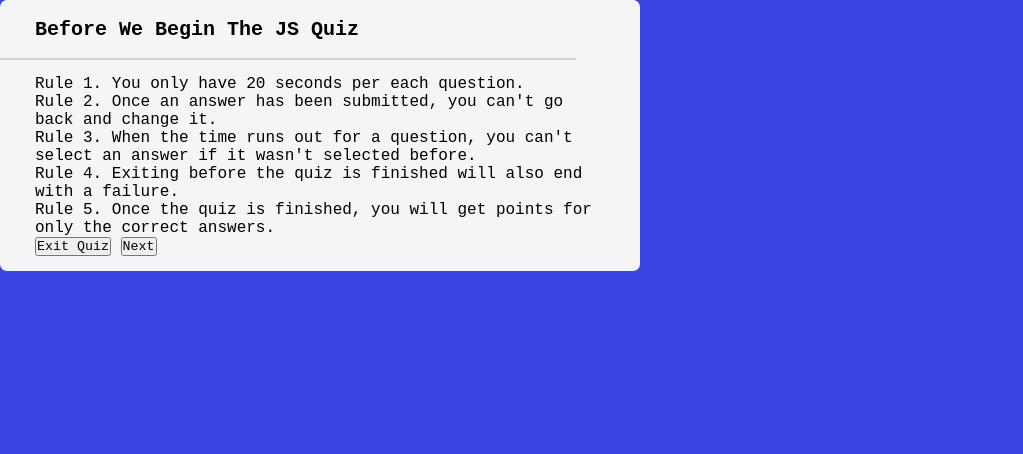
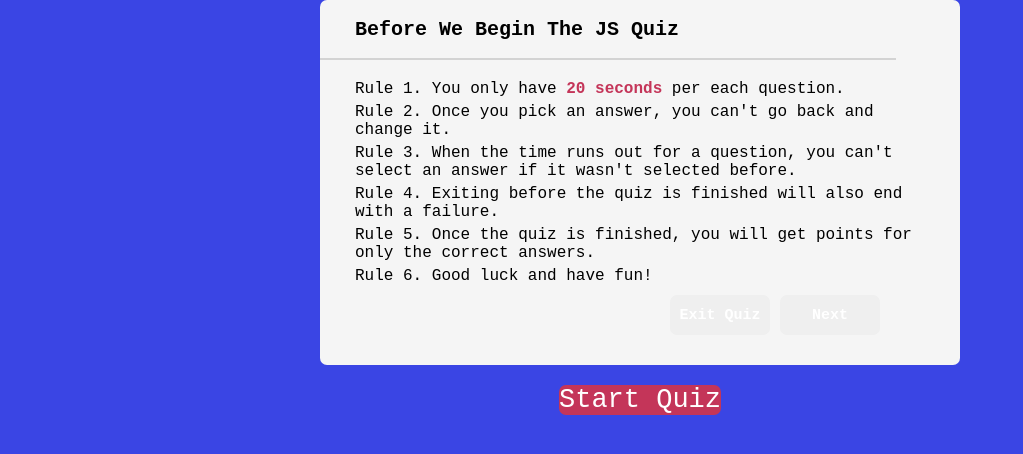
Before and after one commit to eduardvoicu/quiz, a plain HTML site: page index.html in a window 1280 px wide. Shown: the whole page, without its empty margins (0-1023 px from the left). Drawn offline with Linux system fonts and the light colour scheme.

Commit message:
added more css styling to buttons and info box

```diff
--- a/assets/script.js
+++ b/assets/script.js
@@ -136,3 +136,37 @@ $(document).on("click", ".question-option", function() {
 });
 
 displayQuestion(question[0]); */
+
+var timeEl = document.querySelector(".time");
+
+// Selects element by id
+var mainEl = document.getElementById("main");
+
+var secondsLeft = 10;
+
+function setTime() {
+  // Sets interval in variable
+  var timerInterval = setInterval(function() {
+    secondsLeft--;
+    timeEl.textContent = secondsLeft + " seconds left till colorsplosion.";
+
+    if(secondsLeft === 0) {
+      // Stops execution of action at set interval
+      clearInterval(timerInterval);
+      // Calls function to create and append image
+      sendMessage();
+    }
+
+  }, 1000);
+}
+
+// Function to create and append colorsplosion image
+function sendMessage() {
+  timeEl.textContent = " ";
+  var imgEl = document.createElement("img");
+  imgEl.setAttribute("src", "images/image_1.jpg");
+  mainEl.appendChild(imgEl);
+
+}
+
+setTime();
--- a/assets/style.css
+++ b/assets/style.css
@@ -13,32 +13,32 @@ body {
 
 .start_quiz_button {
     position:absolute;
-    top: 50%
-    left: 50%
+    top: 50%;
+    left: 50%;
     transform: translate(-50%, -50%);
 }
 
 .start_quiz_button button{
     font-size: 27px;
     font-weight: 300;
-    color: black;
+    color: white;
     padding: none;
     border: none;
     border-radius: 7px;
-    background:rgb(58, 69, 228);
+    background:rgb(196, 53, 89);
     cursor: pointer;
 }
 
-.rules_box {
+#rules_box {
     width: 50%;
     background: whitesmoke;
     border-radius: 7px;
-    position: absolute;
+    position: center;
     margin-right: auto;
     margin-left: auto;
 }
 
-.rules_box .rules_title {
+#rules_box .rules_title {
     height: 60px;
     width: 90%;
     border-bottom: 2px solid lightgrey;
@@ -49,6 +49,43 @@ body {
     font-weight: 700;
 }
 
-.rules_box .rules_list {
+#rules_box .rules_list {
     padding: 15px 35px;
 }
+
+#rules_box .rules_list .rules {
+    margin: 5px 0;
+    font-size: 17;
+}
+
+#rules_box .rules_list .rules span {
+    font-weight: 700;
+    color: rgb(196, 53, 89);
+}
+
+#rules_box .buttons {
+    height: 60px;
+    display: flex;
+    align-items: center;
+    justify-content: flex-end;
+    padding: 0 40px;
+    border-top: 1px solid lightpurple;
+}
+
+#rules_box .buttons button {
+    margin: 0 5px;
+    height: 40px;
+    width: 100px;
+    border: 1px solid transparent;
+    border-radius: 7px;
+    color: white;
+    font-size: 15px;
+    font-weight: 700;
+    cursor: pointer;
+}
+
+.buttons button.quit {
+    color: rgb(196, 53, 89);
+    border-color: rgb(196, 53, 89);
+
+}
--- a/index.html
+++ b/index.html
@@ -12,23 +12,24 @@
     <div class="start_quiz_button"><button>Start Quiz</button></div>
 
     <!-- Rules and Information Box -->
-    <div class="rules_box">
+    <section id="rules_box">
       <div class="rules_title">
       <span>Before We Begin The JS Quiz</span>
       </div>
         <div class="rules_list">
           <div class="rules">Rule 1. You only have <span>20 seconds</span> per each question.<div>
-          <div class="rules">Rule 2. Once an answer has been submitted, you can't go back and change it.<div>
+          <div class="rules">Rule 2. Once you pick an answer, you can't go back and change it.<div>
           <div class="rules">Rule 3. When the time runs out for a question, you can't select an answer if it wasn't selected before.<div>
           <div class="rules">Rule 4. Exiting before the quiz is finished will also end with a failure.<div>
           <div class="rules">Rule 5. Once the quiz is finished, you will get points for only the correct answers.<div>
+          <section class="rules">Rule 6. Good luck and have fun!<div>
         <!-- Below is a button for Exiting the quiz and for continuing to the next prompt option. -->
         <div class="buttons">
           <button class="quit">Exit Quiz</button>
           <button class="nextPrompt">Next</button>
           </div>
       </div>
-    </div>
+    </section>
 
      <!-- <div class="wrapper">
      <div id="JSquiz">
```
